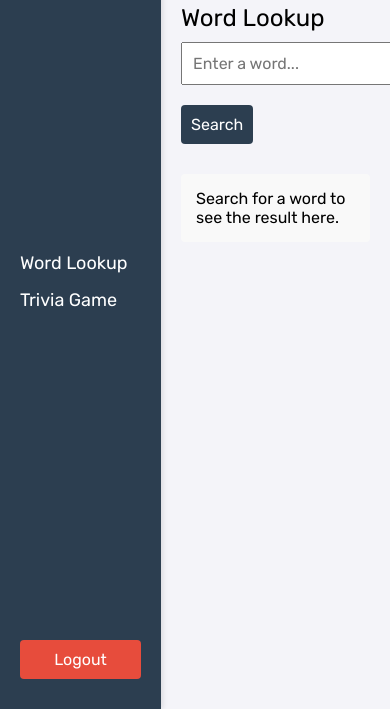
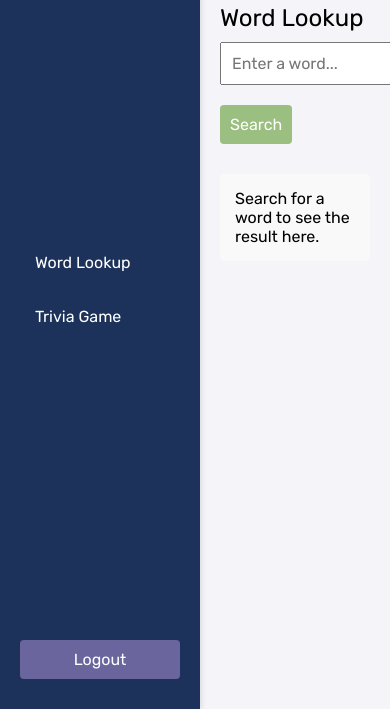
Before and after one commit to dreadnought2099/MiniCapstone_JS, a plain HTML site: page html/dashboard.html in a window 390 px wide. Shown: the part 135-844 px from the top of the page. Drawn offline with Linux system fonts and the light colour scheme.

Commit message:
minor css redesign

```diff
--- a/css/dashboard.css
+++ b/css/dashboard.css
@@ -1,3 +1,4 @@
+/* General Reset */
 * {
   margin: 0;
   padding: 0;
@@ -6,33 +7,41 @@
   font-weight: 400;
   font-style: normal;
 }
+
+/* Body Styling */
 body {
   font-family: Arial, sans-serif;
   margin: 0;
   display: flex;
   height: 100vh;
   background-color: #f4f4f9;
+  overflow: hidden; /* Prevent horizontal scroll */
 }
 
+/* Sidebar Styling */
 .sidebar {
   width: 250px;
-  background-color: #2c3e50;
+  background-color: #1c325b;
   color: white;
   display: flex;
   flex-direction: column;
   justify-content: space-between;
   padding: 20px;
   box-shadow: 2px 0 5px rgba(0, 0, 0, 0.1);
+  position: fixed; /* Keep it fixed on the left */
+  height: 100%;
 }
 
 .sidebar h2 {
   font-size: 24px;
   margin-bottom: 20px;
+  text-align: center; /* Center the title */
 }
 
 .sidebar ul {
   list-style-type: none;
   padding: 0;
+  margin-top: 20px;
 }
 
 .sidebar ul li {
@@ -44,30 +53,38 @@ body {
   text-decoration: none;
   font-size: 18px;
   display: block;
+  padding: 10px 15px;
+  border-radius: 4px;
+  transition: all 0.3s ease; /* Smooth hover effect */
 }
 
 .sidebar ul li a:hover {
-  color: #3498db;
+  background-color: #3498db51;
 }
 
 .logout {
-  background-color: #e74c3c;
+  background-color: #6a669d;
   color: white;
   border: none;
   padding: 10px 20px;
   font-size: 16px;
   cursor: pointer;
   border-radius: 4px;
+  text-align: center;
+  transition: background-color 0.3s ease; /* Smooth hover effect */
 }
 
 .logout:hover {
-  background-color: #c0392b;
+  background-color: #646286;
 }
 
+/* Content Section */
 .content {
   flex-grow: 1;
   padding: 20px;
+  margin-left: 250px; /* Account for the sidebar's width */
   overflow-y: auto;
+  width: calc(100% - 250px); /* Make sure content fits the remaining space */
 }
 
 .content h1 {
@@ -75,12 +92,7 @@ body {
   margin-bottom: 20px;
 }
 
-.app {
-  display: flex;
-  flex-direction: column;
-  gap: 40px;
-}
-
+/* Word and Trivia Sections */
 .word-section,
 .trivia-section {
   background-color: white;
@@ -103,28 +115,50 @@ button {
 }
 
 button {
-  background-color: #2c3e50;
   color: white;
   border: none;
   border-radius: 4px;
   cursor: pointer;
 }
 
-button:hover {
-  background-color: #2c3e50d1;
+#word-search-btn {
+  background-color: #9abf80;
+}
+
+#word-search-btn:hover {
+  background-color: #809770;
 }
 
 .answer-btn {
   margin-right: 10px;
+  background-color: #6a669d;
+}
+
+.answer-btn:hover {
+  background-color: #656384;
 }
 
 #skip-trivia-btn {
-  background-color: #e6c767;
+  background-color: #ffb200;
 }
+
+#skip-trivia-btn:hover {
+  background-color: #cba559;
+}
+
+#new-trivia-btn {
+  background-color: #9abf80;
+}
+
+#new-trivia-btn:hover {
+  background-color: #809770;
+}
+
 .hidden {
   display: none;
 }
 
+/* Output Section */
 #word-output,
 #trivia-output {
   background-color: #f9f9f9;
@@ -132,3 +166,23 @@ button:hover {
   border-radius: 4px;
   margin-top: 20px;
 }
+
+/* Responsive Design */
+@media screen and (max-width: 768px) {
+  .sidebar {
+    width: 200px;
+  }
+
+  .content {
+    margin-left: 200px;
+    width: calc(100% - 200px);
+  }
+
+  .sidebar h2 {
+    font-size: 20px;
+  }
+
+  .sidebar ul li a {
+    font-size: 16px;
+  }
+}
```
